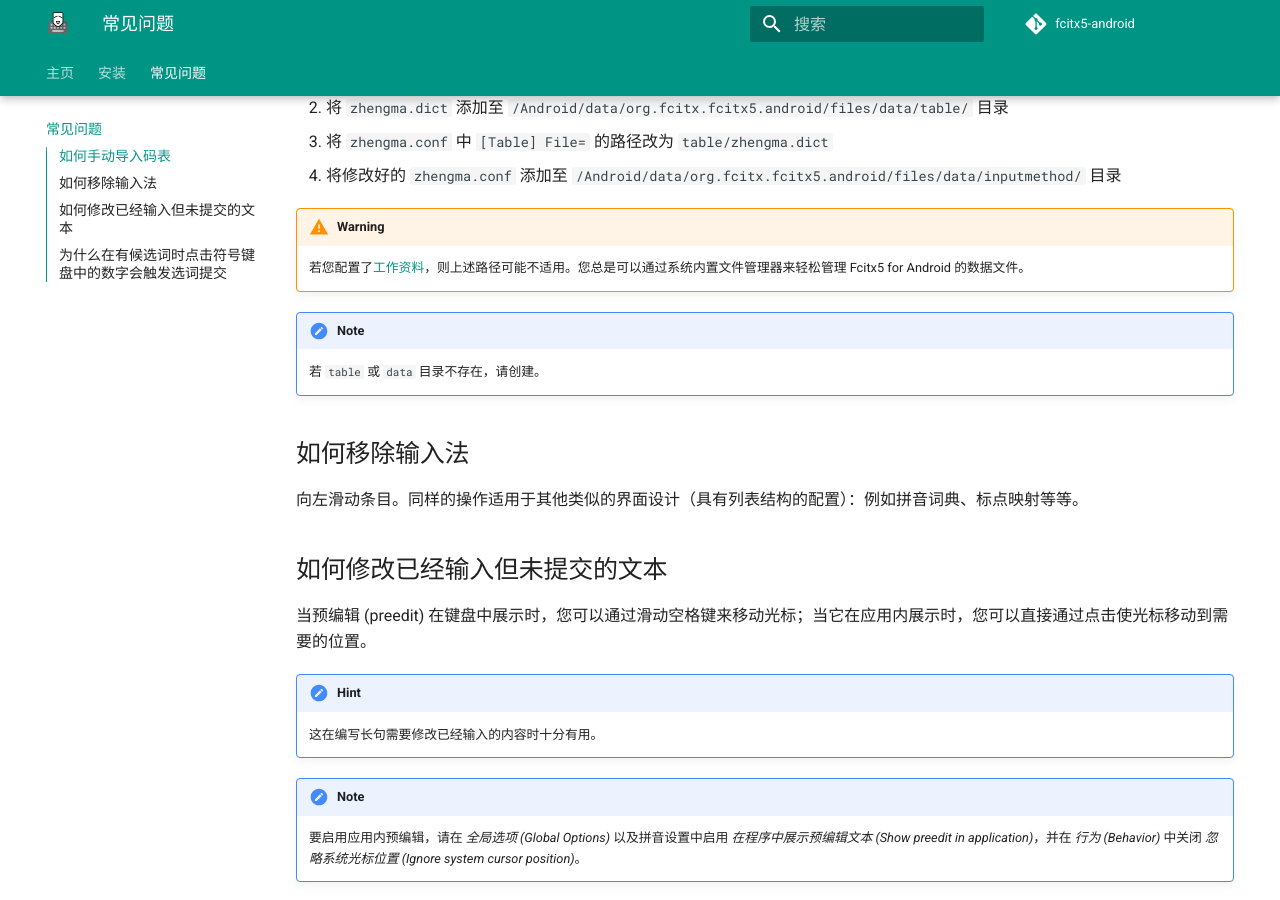
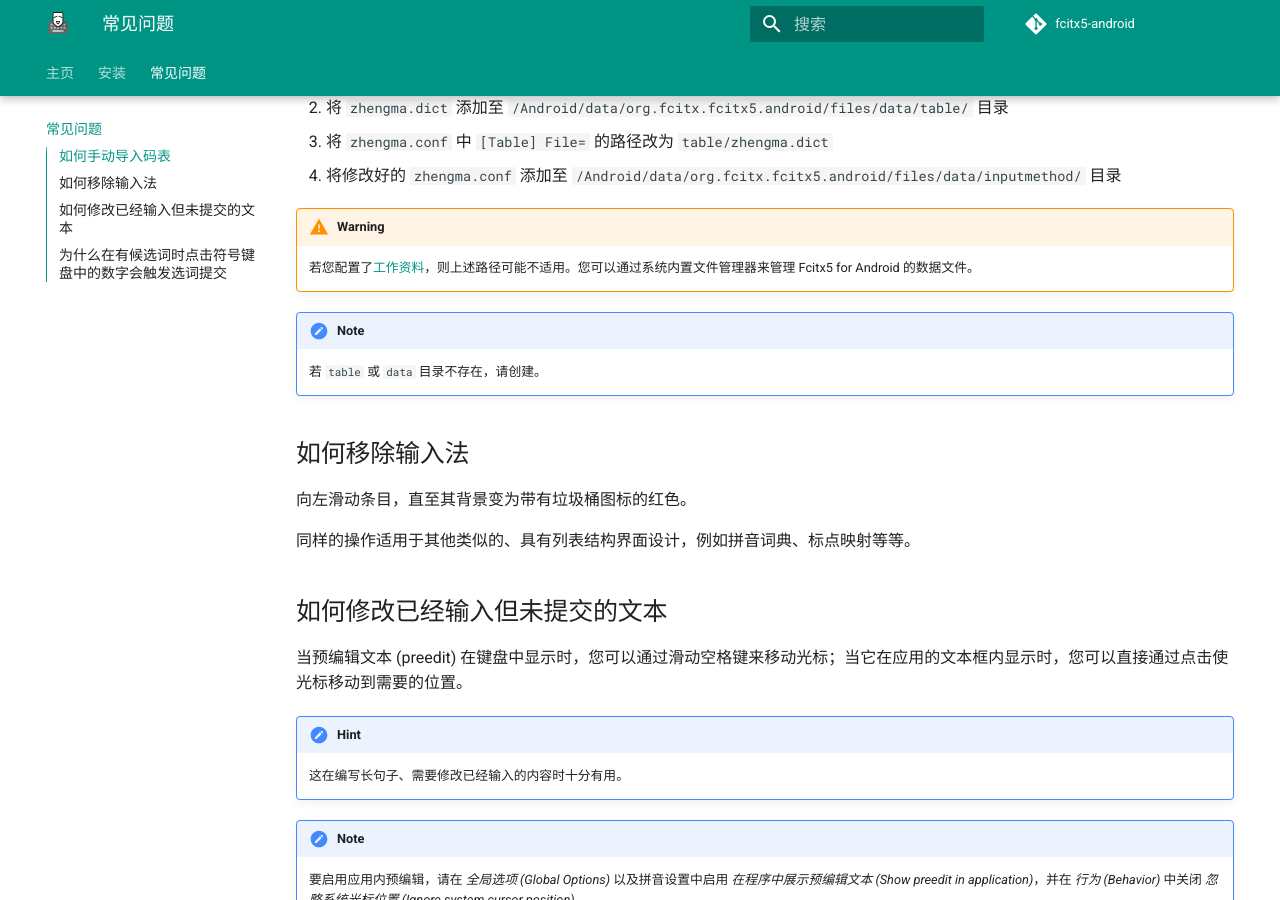
Before and after one commit to fcitx5-android/fcitx5-android.github.io, an MkDocs documentation site: the page built from docs/faq.md, in a window 1280 px wide and 900 px high, scrolled down 324 px. Built offline with MkDocs 1.6.1 and Material for MkDocs 9.7.7, drawn with Linux system fonts in a browser that asks for light colours; comment, search, counter and statistics services are not loaded.

Commit message:
Polish wording in Chinese Simplified

```diff
--- a/docs/faq.md
+++ b/docs/faq.md
@@ -13,7 +13,7 @@
 
 !!! warning
 
-    若您配置了[工作资料](https://developer.android.com/work/versions/android-11#work)，则上述路径可能不适用。您总是可以通过系统内置文件管理器来轻松管理 Fcitx5 for Android 的数据文件。
+    若您配置了[工作资料](https://developer.android.com/work/versions/android-11#work)，则上述路径可能不适用。您可以通过系统内置文件管理器来管理 Fcitx5 for Android 的数据文件。
 
 !!! note
 
@@ -21,15 +21,17 @@
 
 ## 如何移除输入法
 
-向左滑动条目。同样的操作适用于其他类似的界面设计（具有列表结构的配置）：例如拼音词典、标点映射等等。
+向左滑动条目，直至其背景变为带有垃圾桶图标的红色。
+
+同样的操作适用于其他类似的、具有列表结构界面设计，例如拼音词典、标点映射等等。
 
 ## 如何修改已经输入但未提交的文本
 
-当预编辑 (preedit) 在键盘中展示时，您可以通过滑动空格键来移动光标；当它在应用内展示时，您可以直接通过点击使光标移动到需要的位置。
+当预编辑文本 (preedit) 在键盘中显示时，您可以通过滑动空格键来移动光标；当它在应用的文本框内显示时，您可以直接通过点击使光标移动到需要的位置。
 
 !!! hint
 
-    这在编写长句需要修改已经输入的内容时十分有用。
+    这在编写长句子、需要修改已经输入的内容时十分有用。
 
 !!! note
 
```
Also changed, not shown: docs/installation.md (+2 -2 lines).
